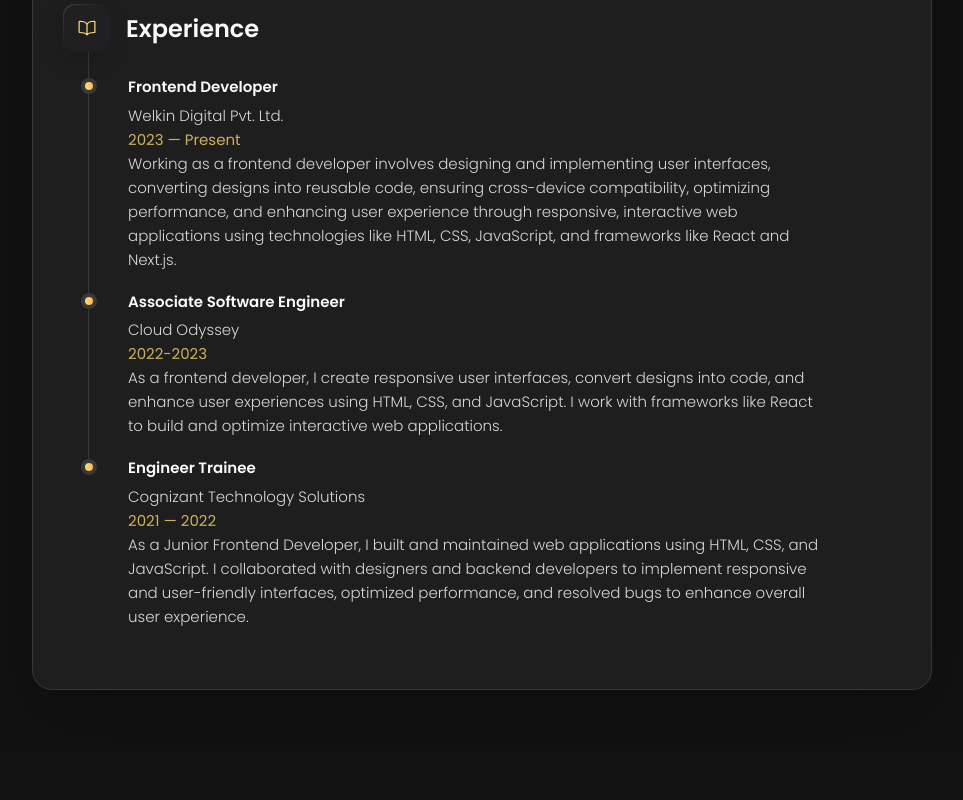
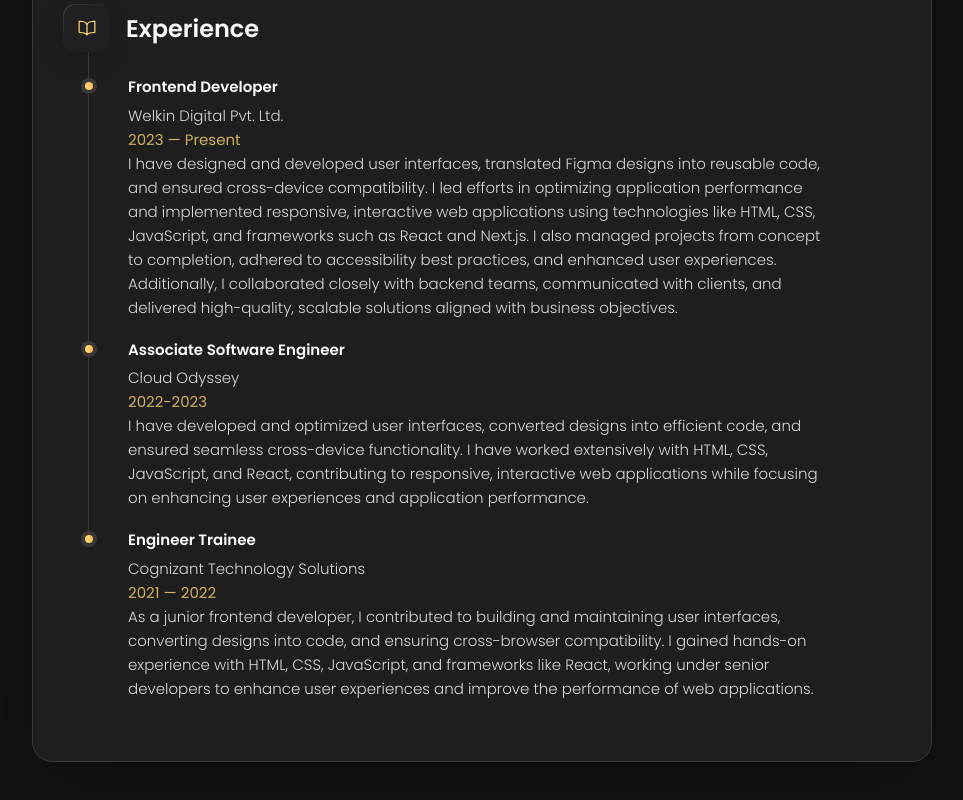
Before and after one commit to ArpitPatni/Portfolio-website, a plain HTML site: page index.html in a window 1280 px wide. Shown: the part 1023-1823 px from the top of the page, without its empty margins (308-1271 px from the left). Before the commit the page ends 1773 px from the top, so only its background shows below. Drawn offline with nearby package versions, Linux system fonts and the light colour scheme.

Commit message:
Data updated

```diff
--- a/index.html
+++ b/index.html
@@ -176,7 +176,6 @@
               <button class="navbar-link" data-nav-link>Portfolio</button>
             </li>
 
-
             <li class="navbar-item">
               <button class="navbar-link" data-nav-link>Contact</button>
             </li>
@@ -194,7 +193,13 @@
 
           <section class="about-text">
             <p>
-              I'm a Software Engineer specializing in frontend development with expertise in HTML, CSS, JavaScript, Next.js, and React.js. With a strong focus on creating intuitive, responsive user interfaces, I leverage my skills to build dynamic and efficient web applications. My passion for frontend technologies drives me to continually enhance user experiences and deliver high-quality solutions.
+              I'm a Software Engineer specializing in frontend development with
+              expertise in HTML, CSS, JavaScript, Next.js, and React.js. With a
+              strong focus on creating intuitive, responsive user interfaces, I
+              leverage my skills to build dynamic and efficient web
+              applications. My passion for frontend technologies drives me to
+              continually enhance user experiences and deliver high-quality
+              solutions.
             </p>
           </section>
 
@@ -247,9 +252,7 @@
           </header>
 
           <section class="about-text">
-            <p>
-              C++, JavaScript, TypeScript, HTML, CSS
-            </p>
+            <p>C++, JavaScript, TypeScript, HTML, CSS</p>
           </section>
 
           <header>
@@ -258,8 +261,8 @@
 
           <section class="about-text">
             <p>
-              ReactJs, Redux Toolkit, NextJs, React Router, Axios, Material-UI, Tailwind CSS, Bootstrap, React Hook
-Form, Yup, Chart.js
+              ReactJs, Redux Toolkit, NextJs, React Router, Axios, Material-UI,
+              Tailwind CSS, Bootstrap, React Hook Form, Yup, Chart.js
             </p>
           </section>
           <header>
@@ -268,15 +271,14 @@ Form, Yup, Chart.js
 
           <section class="about-text">
             <p>
-            Git, Github, Bitbucket, Jira, npm, yarn, Figma, Vercel, Google Analytics, Google Tag Manager
+              Git, Github, Bitbucket, Jira, npm, yarn, Figma, Vercel, Google
+              Analytics, Google Tag Manager
             </p>
           </section>
 
           <!--
           - service
         -->
-
-
 
           <!--
           - testimonials
@@ -299,38 +301,51 @@ Form, Yup, Chart.js
                 <span>2023 — Present</span>
 
                 <p class="timeline-text">
-                  Working as a frontend developer involves designing and
-                  implementing user interfaces, converting designs into reusable
-                  code, ensuring cross-device compatibility, optimizing
-                  performance, and enhancing user experience through responsive,
-                  interactive web applications using technologies like HTML,
-                  CSS, JavaScript, and frameworks like React and Next.js.
+                  I have designed and developed user interfaces, translated
+                  Figma designs into reusable code, and ensured cross-device
+                  compatibility. I led efforts in optimizing application
+                  performance and implemented responsive, interactive web
+                  applications using technologies like HTML, CSS, JavaScript,
+                  and frameworks such as React and Next.js. I also managed
+                  projects from concept to completion, adhered to accessibility
+                  best practices, and enhanced user experiences. Additionally, I
+                  collaborated closely with backend teams, communicated with
+                  clients, and delivered high-quality, scalable solutions
+                  aligned with business objectives.
                 </p>
               </li>
 
               <li class="timeline-item">
-                <h4 class="h4 timeline-item-title">Associate Software Engineer</h4>
-                 <p class="timeline-text">
-                  Cloud Odyssey
-                </p>
+                <h4 class="h4 timeline-item-title">
+                  Associate Software Engineer
+                </h4>
+                <p class="timeline-text">Cloud Odyssey</p>
 
                 <span>2022-2023</span>
 
                 <p class="timeline-text">
-                As a frontend developer, I create responsive user interfaces, convert designs into code, and enhance user experiences using HTML, CSS, and JavaScript. I work with frameworks like React to build and optimize interactive web applications.
+                  I have developed and optimized user interfaces, converted
+                  designs into efficient code, and ensured seamless cross-device
+                  functionality. I have worked extensively with HTML, CSS,
+                  JavaScript, and React, contributing to responsive, interactive
+                  web applications while focusing on enhancing user experiences
+                  and application performance.
                 </p>
               </li>
 
               <li class="timeline-item">
                 <h4 class="h4 timeline-item-title">Engineer Trainee</h4>
-                <p class="timeline-text">
-                Cognizant Technology Solutions
-                </p>
+                <p class="timeline-text">Cognizant Technology Solutions</p>
 
                 <span>2021 — 2022</span>
 
                 <p class="timeline-text">
-                  As a Junior Frontend Developer, I built and maintained web applications using HTML, CSS, and JavaScript. I collaborated with designers and backend developers to implement responsive and user-friendly interfaces, optimized performance, and resolved bugs to enhance overall user experience.
+                  As a junior frontend developer, I contributed to building and
+                  maintaining user interfaces, converting designs into code, and
+                  ensuring cross-browser compatibility. I gained hands-on
+                  experience with HTML, CSS, JavaScript, and frameworks like
+                  React, working under senior developers to enhance user
+                  experiences and improve the performance of web applications.
                 </p>
               </li>
             </ol>
@@ -398,7 +413,6 @@ Form, Yup, Chart.js
           </header>
 
           <section class="projects">
-
             <div class="filter-select-box">
               <button class="filter-select hidden" data-select>
                 <div class="select-icon">
@@ -472,8 +486,6 @@ Form, Yup, Chart.js
                   <p class="project-category">Web development</p>
                 </a>
               </li>
-
-
             </ul>
           </section>
         </article>
@@ -685,7 +697,15 @@ Form, Yup, Chart.js
 
           <section class="mapbox" data-mapbox>
             <figure>
-             <iframe src="https://www.google.com/maps/embed?pb=!1m18!1m12!1m3!1d458452.29594552174!2d91.373227846645!3d26.142673493339075!2m3!1f0!2f0!3f0!3m2!1i1024!2i768!4f13.1!3m3!1m2!1s0x375a5a287f9133ff%3A0x2bbd1332436bde32!2sGuwahati%2C%20Assam!5e0!3m2!1sen!2sin!4v1722268217133!5m2!1sen!2sin" width="600" height="450" style="border:0;" allowfullscreen="" loading="lazy" referrerpolicy="no-referrer-when-downgrade"></iframe>
+              <iframe
+                src="https://www.google.com/maps/embed?pb=!1m18!1m12!1m3!1d458452.29594552174!2d91.373227846645!3d26.142673493339075!2m3!1f0!2f0!3f0!3m2!1i1024!2i768!4f13.1!3m3!1m2!1s0x375a5a287f9133ff%3A0x2bbd1332436bde32!2sGuwahati%2C%20Assam!5e0!3m2!1sen!2sin!4v1722268217133!5m2!1sen!2sin"
+                width="600"
+                height="450"
+                style="border: 0"
+                allowfullscreen=""
+                loading="lazy"
+                referrerpolicy="no-referrer-when-downgrade"
+              ></iframe>
             </figure>
           </section>
 
```
Lines whose indentation alone changed are shown as unchanged.
